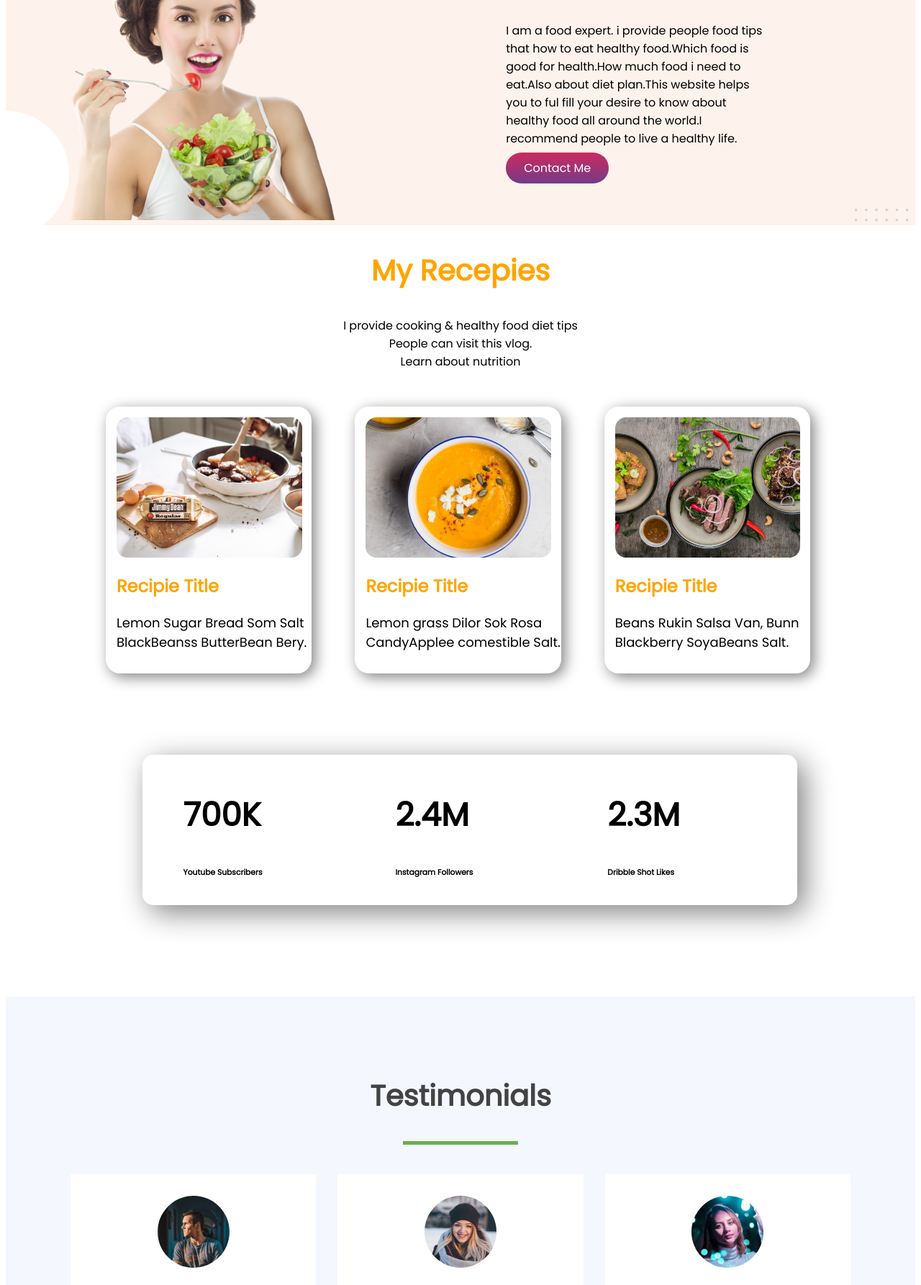
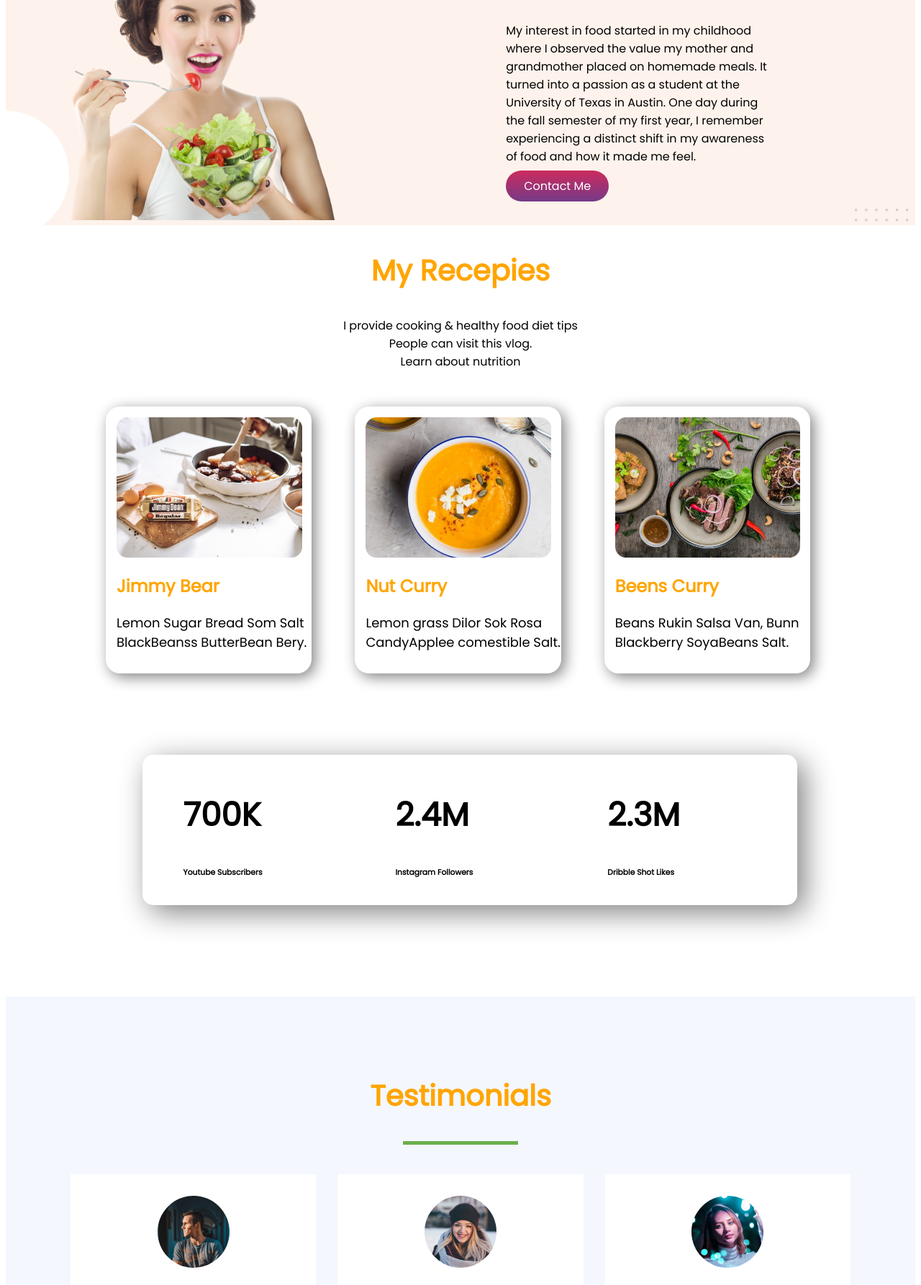
Before and after one commit to lkaj12/food-network-website, a plain HTML site: page index.html in a window 1280 px wide. Shown: the part 693-2479 px from the top of the page at 72% size. Drawn offline with Linux system fonts and the light colour scheme.

Commit message:
second commit

```diff
--- a/index.html
+++ b/index.html
@@ -12,6 +12,9 @@
     <link rel="stylesheet" href="style.css">
 </head>
 <body>
+    <!-- header starts -->
+     <header>
+         <!-- navbar  -->
         <div class="menu-bar">
             <ul><li>Home</li>
                 <li>Recipies</li>
@@ -19,7 +22,9 @@
                 <li>Contact</li>
             </div>
             </ul>
-        <!--first section-->
+
+          <!-- skip the diet just eat healthy food -->
+
             <section>
                 <div class="half-width">
                     <h1> <span style="color: orange;">Skip</span> The Diet,</h1>
@@ -36,8 +41,19 @@
                 </div>
             </section>
 
-<!--second secton-->
+     </header>
+     <!-- header ends -->
 
+
+
+
+
+     <!-- main strats -->
+
+
+
+ <main>
+     <!-- about me -->
     <section class="frame">
         <div class="half-width">
             <img  src="images/6667872_preview-removebg-preview.png" alt="">
@@ -45,42 +61,52 @@
         </div>
         <div class="half-width">
             <h1><span style="color: orange;">About</span> Me</h1>
-            <p class="frame-p" >I am a food expert. i provide people food tips that how to eat healthy food.Which food is good for health.How much food i need to eat.Also about diet plan.This website helps you to ful fill your desire to know about healthy food all around the world.I recommend people to live a healthy life. </p>
+            <p class="frame-p" >My interest in food started in my childhood where I observed the value my mother and grandmother placed on homemade meals. It turned into a passion as a student at the University of Texas in Austin. One day during the fall semester of my first year, I remember experiencing a distinct shift in my awareness of food and how it made me feel. </p>
             <a class="link-button" target="_blank" href="">Contact Me</a>
 
         </div>
 
     </section>
-<!--third section-->
+
+
+
+
+      <!-- my recepies -->
     <section class="my-recepies-section">
 
         <div >
             <h1 style="text-align: center;"> <span style="color: orange;">My Recepies</span></h1>
             <p style="text-align: center;">I provide cooking & healthy food diet tips<br>People can visit this vlog.<br>Learn about nutrition</p>
         </div>
+   </section>
 
 
-    </section>
-    <!--fourth section-->
+
+
+
+     <!-- three recepie boxes -->
    <section class="recepie-box-section">
        <div class="recepie-ttle-part" >
            <img src="images/Project Cover.jpg" alt="">
-            <h2>Recipie Title</h2>
+           <h2>Jimmy Bear</h2>
            <p>Lemon Sugar Bread Som Salt BlackBeanss ButterBean Bery.</p>
        </div>
        <div class="recepie-ttle-part" >
            <img src="images/Project Cover.png" alt="">
-            <h2>Recipie Title</h2>
+           <h2>Nut Curry</h2>
            <p>Lemon grass Dilor Sok Rosa CandyApplee comestible Salt.</p>
        </div>
        <div class="recepie-ttle-part" >
            <img src="images/Project Cover1.jpg" alt="">
-            <h2>Recipie Title</h2>
+           <h2>Beens Curry</h2>
            <p>Beans Rukin Salsa Van, Bunn Blackberry SoyaBeans Salt.</p>
        </div>
    </section>
 
-<!-- fifth section-->
+
+
+
+ <!-- subscribers followers likes -->
    <section class="subscriber">
        <div class="half-width">
            <h2 style="font-size:45px;">700K</h2>
@@ -100,11 +126,13 @@
    </section>
 
 
-    <!-- new section -->
+
+
+   <!-- testimonials -->
 <section>
    <div class="testimonials">
        <div class="inner">
-          <h1>Testimonials</h1>
+         <h1 style="color: orange;">Testimonials</h1>
          <div class="border"></div>
 
          <div class="row">
@@ -170,17 +198,21 @@
 
 </section>
 
+ </main>
+
+ <!-- main ends -->
 
 
 
 
-<!--footer section-->
+<!--footer -->
     <section>
         <footer class="foo">
             <h2> <span style="color: orange;">FOOD</span> NETWORK</h2>
             <h5>Eat healthy to live healthy. Live healthy to live happy.</h5>
         </footer>
     </section>
+    <!-- footer ends -->
 
 
 
--- a/style.css
+++ b/style.css
@@ -1,3 +1,6 @@
+
+/* common css styles--------------  */
+
 body {
   font-family: "Poppins", sans-serif;
 }
@@ -7,6 +10,14 @@ h1 {
 section {
   display: flex;
 }
+
+/* common css styles ends---------*/
+
+
+
+
+
+/* skip the diet just eat healthy food & about me css starts------------- */
 .half-width {
   width: 50%;
   padding-left: 5%;
@@ -14,6 +25,7 @@ section {
 .half-width img {
   width: 80%;
 }
+
 .link-button {
   text-decoration: none;
   background-image: linear-gradient(#cc2b5e,#753a88);
@@ -35,18 +47,20 @@ section {
 .frame-p{
   margin-right: 200px;
 }
+/* skip the diet just eat healthy food & about me css  ends---------------- */
 
 
+
+
+
+ /* my recepies css-------- */
 .my-recepies-section {
   display: inline;
 }
-.social-site-logo {
-  display: inline;
-}
-.new-width {
-  width: 60%;
-  padding-left: 10px;
-}
+
+
+
+  /* three recepie boxes css starts-------------------*/
 .recepie-box-section {
   display: flex;
   margin-top: 50px;
@@ -79,7 +93,14 @@ section {
   margin-top: 15px;
   margin-left: 15px;
 }
+/* three recepie boxes css ends ---------------*/
 
+
+
+
+
+
+/* subscriber css starts------------- */
 .subscriber {
   width: 70%;
   margin-top: 5%;
@@ -90,6 +111,12 @@ section {
   border-left: 7px;
   padding: 1%;
 }
+/* subscriber css ends--------------- */
+
+
+
+
+  /* footer css starts-------------- */
 .foo {
   position: sticky;
   margin-top: 10%;
@@ -99,6 +126,13 @@ section {
   text-align: center;
   height: 200px;
 }
+/* footer css ends--------------- */
+
+
+
+
+
+/* menu bar css strats-------------- */
 .menu-bar {
   text-align: right;
 }
@@ -112,13 +146,13 @@ section {
   margin: 2px;
   padding: 2px;
 }
+/* menu bar css ends--------------- */
 
 
 
 
 
-
-/* new css */
+/* testimonials css starts-------------- */
 
 
 .testimonials{
@@ -176,3 +210,5 @@ section {
   color: #6ab04c;
   margin-bottom: 20px;
 }
+
+/* testimonial css ends------------- */
```
Lines whose indentation alone changed are shown as unchanged.
